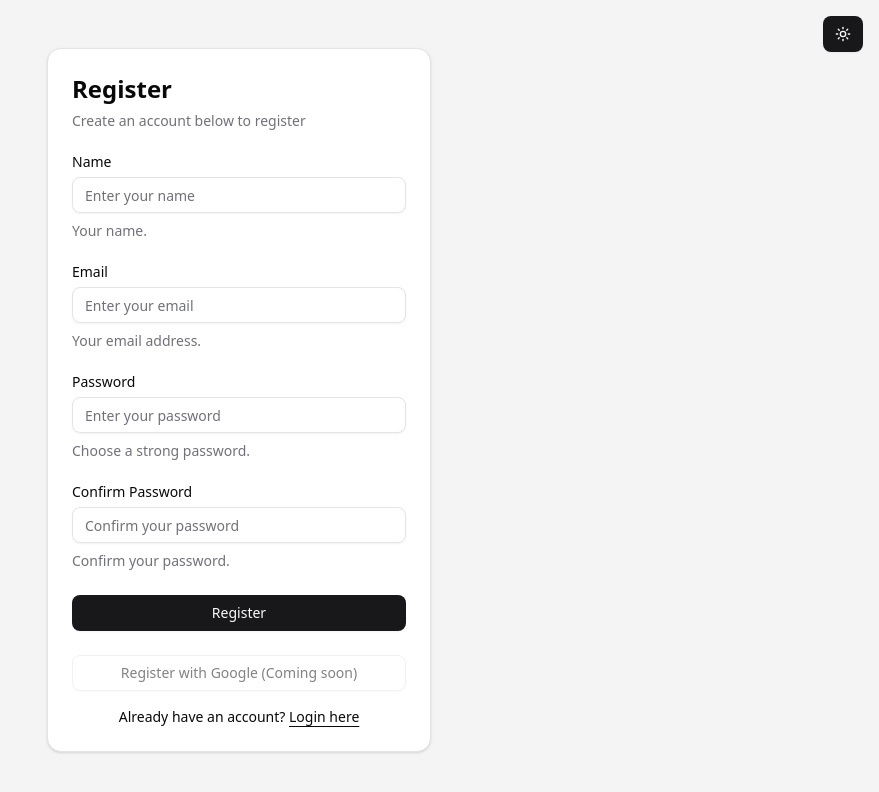
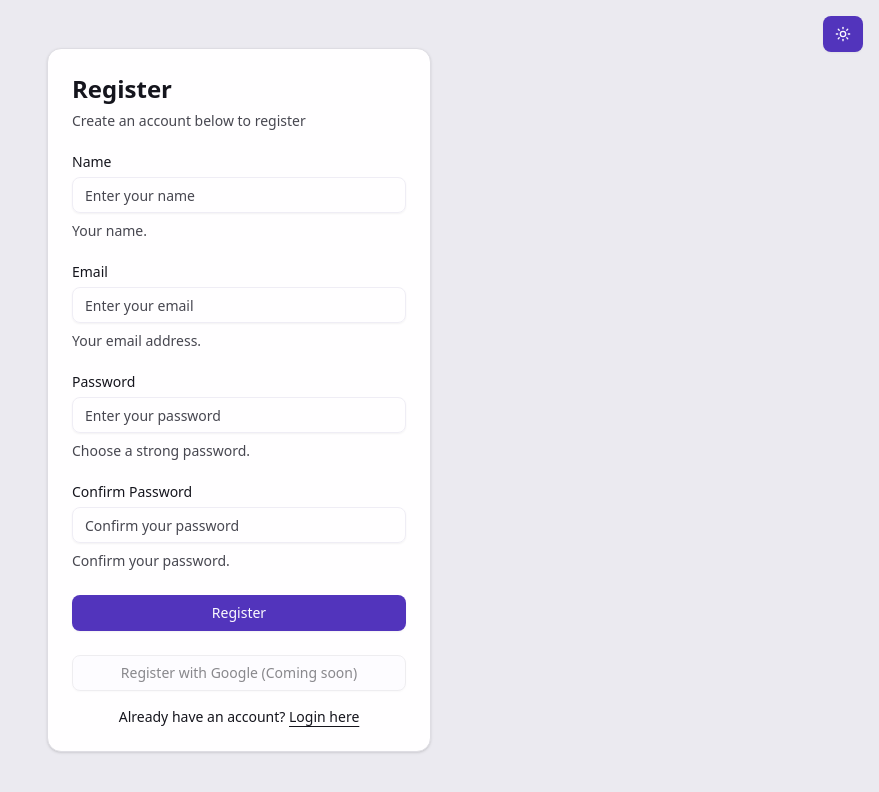
Before and after one commit to iltan987/smart-study-planner, a Next.js app: page /register in a window 1280 px wide. Shown: the top 792 px of the page, without its empty margins (401-1280 px from the left). Built offline with nearby package versions, Linux system fonts and the light colour scheme.

Commit message:
purple theme has been added for whole app

```diff
--- a/src/app/globals.css
+++ b/src/app/globals.css
@@ -5,71 +5,104 @@
 
 :root {
   --radius: 0.625rem;
-  --background: oklch(1 0 0);
-  --foreground: oklch(0.141 0.005 285.823);
-  --card: oklch(1 0 0);
-  --card-foreground: oklch(0.141 0.005 285.823);
-  --popover: oklch(1 0 0);
-  --popover-foreground: oklch(0.141 0.005 285.823);
-  --primary: oklch(0.21 0.006 285.885);
-  --primary-foreground: oklch(0.985 0 0);
-  --secondary: oklch(0.967 0.001 286.375);
-  --secondary-foreground: oklch(0.21 0.006 285.885);
-  --muted: oklch(0.967 0.001 286.375);
-  --muted-foreground: oklch(0.552 0.016 285.938);
-  --accent: oklch(0.967 0.001 286.375);
-  --accent-foreground: oklch(0.21 0.006 285.885);
-  --destructive: oklch(0.577 0.245 27.325);
-  --border: oklch(0.92 0.004 286.32);
-  --input: oklch(0.92 0.004 286.32);
-  --ring: oklch(0.705 0.015 286.067);
-  --chart-1: oklch(0.646 0.222 41.116);
-  --chart-2: oklch(0.6 0.118 184.704);
-  --chart-3: oklch(0.398 0.07 227.392);
-  --chart-4: oklch(0.828 0.189 84.429);
-  --chart-5: oklch(0.769 0.188 70.08);
-  --sidebar: oklch(0.985 0 0);
-  --sidebar-foreground: oklch(0.141 0.005 285.823);
-  --sidebar-primary: oklch(0.21 0.006 285.885);
-  --sidebar-primary-foreground: oklch(0.985 0 0);
-  --sidebar-accent: oklch(0.967 0.001 286.375);
-  --sidebar-accent-foreground: oklch(0.21 0.006 285.885);
-  --sidebar-border: oklch(0.92 0.004 286.32);
-  --sidebar-ring: oklch(0.705 0.015 286.067);
+
+  /* Base Colors */
+  --background: oklch(0.99 0.01 295); /* light lavender */
+  --foreground: oklch(0.2 0.02 285); /* deep purple text */
+
+  /* Cards & Popovers */
+  --card: oklch(1 0.008 296);
+  --card-foreground: oklch(0.2 0.015 284);
+
+  --popover: oklch(0.985 0.008 295);
+  --popover-foreground: oklch(0.22 0.02 285);
+
+  /* Main Actions */
+  --primary: oklch(0.45 0.2 285); /* vivid purple */
+  --primary-foreground: oklch(0.99 0.01 295);
+
+  /* Secondary Actions */
+  --secondary: oklch(0.92 0.04 300); /* soft purple-pink */
+  --secondary-foreground: oklch(0.25 0.03 285);
+
+  /* Muted Surfaces */
+  --muted: oklch(0.94 0.008 295);
+  --muted-foreground: oklch(0.4 0.015 285);
+
+  /* Accents */
+  --accent: oklch(0.88 0.04 290);
+  --accent-foreground: oklch(0.25 0.02 285);
+
+  /* Destructive */
+  --destructive: oklch(0.6 0.25 27); /* reddish tone */
+  --destructive-foreground: oklch(1 0.01 295);
+
+  /* UI elements */
+  --border: oklch(0.9 0.008 295);
+  --input: oklch(0.95 0.01 295);
+  --ring: oklch(0.55 0.05 285);
+
+  /* Chart Colors */
+  --chart-1: oklch(0.6 0.22 285); /* deep purple */
+  --chart-2: oklch(0.7 0.2 290); /* magenta */
+  --chart-3: oklch(0.65 0.12 300); /* light lavender */
+  --chart-4: oklch(0.5 0.18 275); /* bluish-purple */
+  --chart-5: oklch(0.78 0.1 295); /* pale orchid */
+
+  /* Sidebar */
+  --sidebar: oklch(0.98 0.005 295);
+  --sidebar-foreground: oklch(0.22 0.02 285);
+  --sidebar-primary: oklch(0.4 0.15 285);
+  --sidebar-primary-foreground: oklch(0.98 0.01 295);
+  --sidebar-accent: oklch(0.88 0.04 290);
+  --sidebar-accent-foreground: oklch(0.25 0.02 285);
+  --sidebar-border: oklch(0.92 0.01 295);
+  --sidebar-ring: oklch(0.55 0.05 285);
 }
 
 .dark {
-  --background: oklch(0.141 0.005 285.823);
-  --foreground: oklch(0.985 0 0);
-  --card: oklch(0.21 0.006 285.885);
-  --card-foreground: oklch(0.985 0 0);
-  --popover: oklch(0.21 0.006 285.885);
-  --popover-foreground: oklch(0.985 0 0);
-  --primary: oklch(0.92 0.004 286.32);
-  --primary-foreground: oklch(0.21 0.006 285.885);
-  --secondary: oklch(0.274 0.006 286.033);
-  --secondary-foreground: oklch(0.985 0 0);
-  --muted: oklch(0.274 0.006 286.033);
-  --muted-foreground: oklch(0.705 0.015 286.067);
-  --accent: oklch(0.274 0.006 286.033);
-  --accent-foreground: oklch(0.985 0 0);
-  --destructive: oklch(0.704 0.191 22.216);
-  --border: oklch(1 0 0 / 10%);
-  --input: oklch(1 0 0 / 15%);
-  --ring: oklch(0.552 0.016 285.938);
-  --chart-1: oklch(0.488 0.243 264.376);
-  --chart-2: oklch(0.696 0.17 162.48);
-  --chart-3: oklch(0.769 0.188 70.08);
-  --chart-4: oklch(0.627 0.265 303.9);
-  --chart-5: oklch(0.645 0.246 16.439);
-  --sidebar: oklch(0.21 0.006 285.885);
-  --sidebar-foreground: oklch(0.985 0 0);
-  --sidebar-primary: oklch(0.488 0.243 264.376);
-  --sidebar-primary-foreground: oklch(0.985 0 0);
-  --sidebar-accent: oklch(0.274 0.006 286.033);
-  --sidebar-accent-foreground: oklch(0.985 0 0);
-  --sidebar-border: oklch(1 0 0 / 10%);
-  --sidebar-ring: oklch(0.552 0.016 285.938);
+  --background: oklch(0.15 0.01 285);
+  --foreground: oklch(0.99 0.01 295);
+
+  --card: oklch(0.2 0.02 285);
+  --card-foreground: oklch(0.98 0.01 295);
+
+  --popover: oklch(0.22 0.015 285);
+  --popover-foreground: oklch(0.98 0.01 295);
+
+  --primary: oklch(0.75 0.05 290);
+  --primary-foreground: oklch(0.2 0.02 285);
+
+  --secondary: oklch(0.25 0.01 285);
+  --secondary-foreground: oklch(0.99 0.01 295);
+
+  --muted: oklch(0.2 0.01 285);
+  --muted-foreground: oklch(0.75 0.02 285);
+
+  --accent: oklch(0.35 0.02 290);
+  --accent-foreground: oklch(0.98 0.01 295);
+
+  --destructive: oklch(0.65 0.2 25);
+  --destructive-foreground: oklch(0.99 0.01 295);
+
+  --border: oklch(0.25 0.01 285);
+  --input: oklch(0.22 0.01 285);
+  --ring: oklch(0.6 0.05 285);
+
+  --chart-1: oklch(0.6 0.22 285);
+  --chart-2: oklch(0.7 0.2 290);
+  --chart-3: oklch(0.65 0.12 300);
+  --chart-4: oklch(0.5 0.18 275);
+  --chart-5: oklch(0.78 0.1 295);
+
+  --sidebar: oklch(0.2 0.02 285);
+  --sidebar-foreground: oklch(0.98 0.01 295);
+  --sidebar-primary: oklch(0.45 0.18 285);
+  --sidebar-primary-foreground: oklch(0.98 0.01 295);
+  --sidebar-accent: oklch(0.35 0.02 290);
+  --sidebar-accent-foreground: oklch(0.98 0.01 295);
+  --sidebar-border: oklch(0.25 0.01 285);
+  --sidebar-ring: oklch(0.6 0.05 285);
 }
 
 @theme inline {
@@ -77,6 +110,7 @@
   --radius-md: calc(var(--radius) - 2px);
   --radius-lg: var(--radius);
   --radius-xl: calc(var(--radius) + 4px);
+
   --color-background: var(--background);
   --color-foreground: var(--foreground);
   --color-card: var(--card);
@@ -95,11 +129,13 @@
   --color-border: var(--border);
   --color-input: var(--input);
   --color-ring: var(--ring);
+
   --color-chart-1: var(--chart-1);
   --color-chart-2: var(--chart-2);
   --color-chart-3: var(--chart-3);
   --color-chart-4: var(--chart-4);
   --color-chart-5: var(--chart-5);
+
   --color-sidebar: var(--sidebar);
   --color-sidebar-foreground: var(--sidebar-foreground);
   --color-sidebar-primary: var(--sidebar-primary);
```
